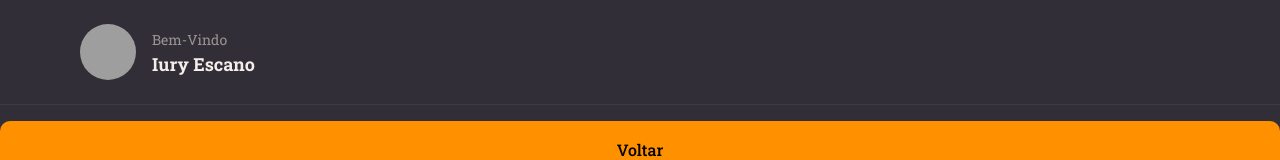
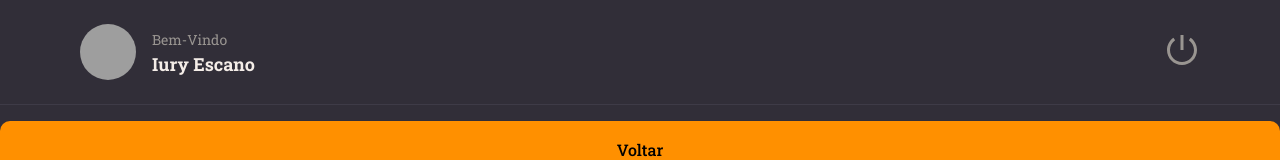
Before and after one commit to iuryescano/MyNotes, a React (Vite) app: page / in a window 1280 px wide. Shown: the top 160 px of the page. Built offline with nearby package versions, Linux system fonts and the light colour scheme; grey boxes are pictures that could not be loaded.

Commit message:
Adding react-icons and Fineshed Header

```diff
--- a/package.json
+++ b/package.json
@@ -12,6 +12,7 @@
   "dependencies": {
     "react": "^18.3.1",
     "react-dom": "^18.3.1",
+    "react-icons": "^5.2.1",
     "styled-components": "^6.1.12"
   },
   "devDependencies": {
--- a/src/components/Header/index.jsx
+++ b/src/components/Header/index.jsx
@@ -1,4 +1,5 @@
-import { Container, Profile } from './styles';
+import { RiShutDownLine } from 'react-icons/ri'
+import { Container, Profile, Logout } from './styles';
 
 export function Header(){
     return (
@@ -10,6 +11,10 @@
                     <strong>Iury Escano</strong>
                 </div>
             </Profile>
+
+            <Logout>
+                <RiShutDownLine></RiShutDownLine>
+            </Logout>
         </Container>
     );
 }
--- a/src/components/Header/styles.js
+++ b/src/components/Header/styles.js
@@ -43,4 +43,14 @@
         }
     }
 
+`
+
+export const Logout = styled.button`
+    border: none;
+    background: none;
+
+    > svg {
+        color: ${({ theme }) => theme.COLORS.GRAY_100};
+        font-size: 36px;
+    }
 `;
```
Also changed, not shown: 1 other file (tests, documents, lock files or other folders).
